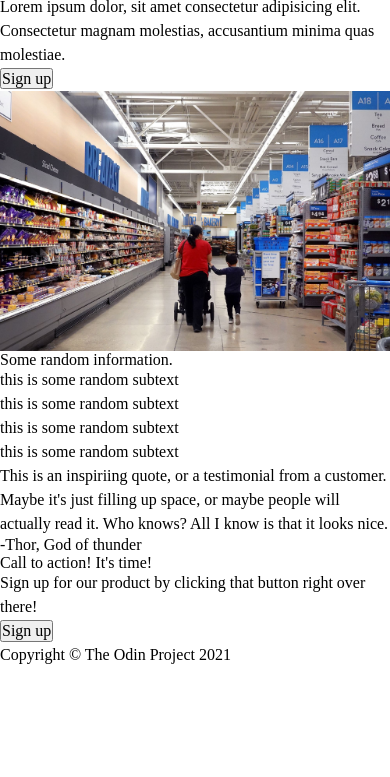
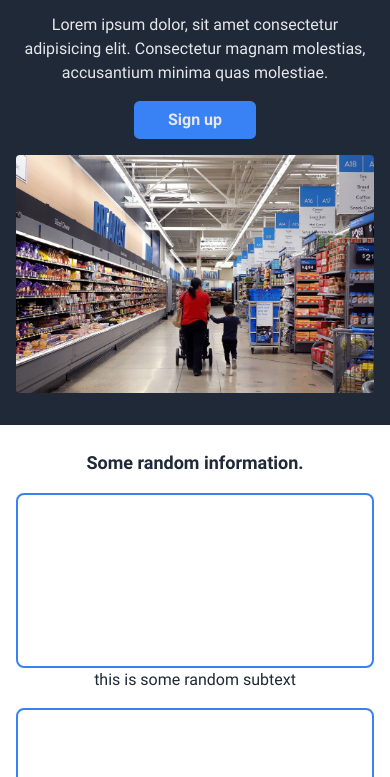
Before and after one commit to UmerAsad2077/the-odin-project-landing-page, a website built with Vite: page index.html in a window 390 px wide. Shown: the part 119-896 px from the top of the page. Before the commit the page ends 844 px from the top, so only its background shows below. Built offline with nearby package versions, Linux system fonts and the light colour scheme.

Commit message:
Add styles for mobile design
Added styles for mobile design in the styles.css file, also modified tailwind config file to include a custom color

```diff
--- a/index.html
+++ b/index.html
@@ -7,12 +7,14 @@
     <link rel="stylesheet" href="./style.css" />
   </head>
   <body>
-    <header>
+    <header class="primary-header">
       <div class="wrapper-lg">
-        <div class="flex">
-          <p>Fashion store</p>
-          <nav>
-            <ul class="flex" role="list">
+        <div class="flex items-center justify-between">
+          <p class="font-medium tracking-tight text-white text-2xl">
+            Fashion store
+          </p>
+          <nav class="max-sm:hidden">
+            <ul class="flex gap-4" role="list">
               <li><a href="#">About Us</a></li>
               <li><a href="#">Contact</a></li>
               <li><a href="#">Support</a></li>
@@ -22,11 +24,13 @@
       </div>
     </header>
     <main>
-      <section>
-        <div class="wrapper">
+      <section class="intro">
+        <div class="wrapper-lg">
           <div class="even-columns">
-            <div>
-              <h1>This website is awesome</h1>
+            <div class="flow | max-lg:text-center">
+              <h1 class="font-bold text-2xl text-white tracking-tight">
+                This website is awesome
+              </h1>
               <p>
                 Lorem ipsum dolor, sit amet consectetur adipisicing elit.
                 Consectetur magnam molestias, accusantium minima quas molestiae.
@@ -43,10 +47,10 @@
           </div>
         </div>
       </section>
-      <section>
-        <div class="wrapper-sm">
-          <h2>Some random information.</h2>
-          <div class="flex">
+      <section class="text-clr-primary-600 text-center py-6">
+        <div class="wrapper-sm space-y-4">
+          <h2 class="font-bold text-lg">Some random information.</h2>
+          <div class="grid-container">
             <div>
               <div class="box"></div>
               <p>this is some random subtext</p>
@@ -66,18 +70,18 @@
           </div>
         </div>
       </section>
-      <section class="testiomonials">
+      <section class="testimonials">
         <div class="wrapper-sm">
           <!--Added this extra div so that if I have to get two testimonials next
           to one another I can use display flex on it-->
           <div>
-            <div class="testimonial">
-              <p>
-                This is an inspiriing quote, or a testimonial from a customer.
+            <div class="testimonial space-y-3">
+              <p class="text-2xl font-light italic">
+                This is an inspiring quote, or a testimonial from a customer.
                 Maybe it's just filling up space, or maybe people will actually
                 read it. Who knows? All I know is that it looks nice.
               </p>
-              <h3>-Thor, God of thunder</h3>
+              <h3 class="text-right font-bold">-Thor, God of thunder</h3>
             </div>
           </div>
         </div>
@@ -85,9 +89,9 @@
       <div class="wrapper-lg">
         <section class="cta">
           <div class="wrapper-sm">
-            <div class="flex">
+            <div class="flex flex-col gap-4">
               <div>
-                <h3>Call to action! It's time!</h3>
+                <h3 class="font-bold text-xl">Call to action! It's time!</h3>
                 <p>
                   Sign up for our product by clicking that button right over
                   there!
@@ -101,7 +105,7 @@
         </section>
       </div>
     </main>
-    <footer>
+    <footer class="bg-clr-primary-600 py-8 text-center">
       <div class="wrapper-lg">
         <p>Copyright © The Odin Project 2021</p>
       </div>
--- a/style.css
+++ b/style.css
@@ -1,3 +1,59 @@
+:root {
+  --clr-primary-600: #1f2937;
+
+  --clr-accent-400: #3882f6;
+
+  --clr-neutral-0: #fff;
+  --clr-neutral-100: #f9faf8;
+  --clr-neutral-300: #e5e7eb;
+}
+
+@tailwind base;
+@tailwind components;
+@tailwind utilities;
+
+@font-face {
+  font-family: "Roboto";
+  src: url(./assets/fonts/Roboto-Light.ttf);
+  font-style: normal;
+  font-weight: 300;
+}
+
+@font-face {
+  font-family: "Roboto";
+  src: url(./assets/fonts/Roboto-LightItalic.ttf);
+  font-style: italic;
+  font-weight: 300;
+}
+
+@font-face {
+  font-family: "Roboto";
+  src: url(./assets/fonts/Roboto-Regular.ttf);
+  font-style: normal;
+  font-weight: 400;
+}
+
+@font-face {
+  font-family: "Roboto";
+  src: url(./assets/fonts/Roboto-Medium.ttf);
+  font-style: normal;
+  font-weight: 500;
+}
+
+@font-face {
+  font-family: "Roboto";
+  src: url(./assets/fonts/Roboto-Bold.ttf);
+  font-style: normal;
+  font-weight: 700;
+}
+
+@font-face {
+  font-family: "Roboto";
+  src: url(./assets/fonts/Roboto-Black.ttf);
+  font-style: normal;
+  font-weight: 900;
+}
+
 /* Box sizing rules */
 *,
 *::before,
@@ -83,3 +139,90 @@ textarea:not([rows]) {
 }
 
 /* general styling */
+
+body {
+  font-family: "Roboto";
+  color: var(--clr-neutral-300);
+  background-color: var(--clr-neutral-0);
+}
+
+.primary-header,
+.intro {
+  background-color: var(--clr-primary-600);
+}
+
+.primary-header {
+  padding-block: 1em;
+}
+
+.intro {
+  padding-block-start: 1.25em;
+  padding-block-end: 2em;
+}
+
+.intro img {
+  border-radius: 0.25rem;
+}
+
+.box {
+  min-height: 175px;
+  border: 2px solid var(--clr-accent-400);
+  border-radius: 0.5rem;
+}
+
+.testimonials {
+  color: var(--clr-primary-600);
+  background-color: var(--clr-neutral-300);
+  padding-block: 2em;
+  padding-inline: 1em;
+}
+
+.cta {
+  background-color: var(--clr-accent-400);
+  padding-block: 2em;
+  padding-inline: 1em;
+  margin-block: 2em;
+  border-radius: 0.5rem;
+}
+
+/* button */
+
+.btn {
+  background-color: var(--clr-accent-400);
+  font-weight: bold;
+  padding: 0.5em 2em;
+  border-radius: 0.35rem;
+  border: 2px solid var(--clr-accent-400);
+}
+
+.btn-transparent {
+  background-color: transparent;
+  border-color: white;
+}
+/* utilities */
+
+.even-columns {
+  display: flex;
+  gap: 1em;
+  flex-direction: column;
+}
+
+.grid-container {
+  display: grid;
+  gap: 1em;
+  grid-template-columns: repeat(auto-fill, minmax(200px, 1fr));
+}
+
+.flow > * + * {
+  margin-block-start: var(--flow-space, 1em);
+}
+
+.wrapper-lg {
+  width: min(100% - 2rem, 1200px);
+  margin-inline: auto;
+}
+
+.wrapper-sm {
+  width: min(100% - 2rem, 900px);
+  margin-inline: auto;
+}
--- a/tailwind.config.js
+++ b/tailwind.config.js
@@ -2,6 +2,9 @@
 export default {
   content: ["./index.html", "./src/**/*.{js,ts,jsx,tsx}"],
   theme: {
+    colors: {
+      "clr-primary-600": "#1f2937",
+    },
     extend: {},
   },
   plugins: [],
```
Also changed, not shown: assets/fonts/Roboto-LightItalic.ttf (added).
